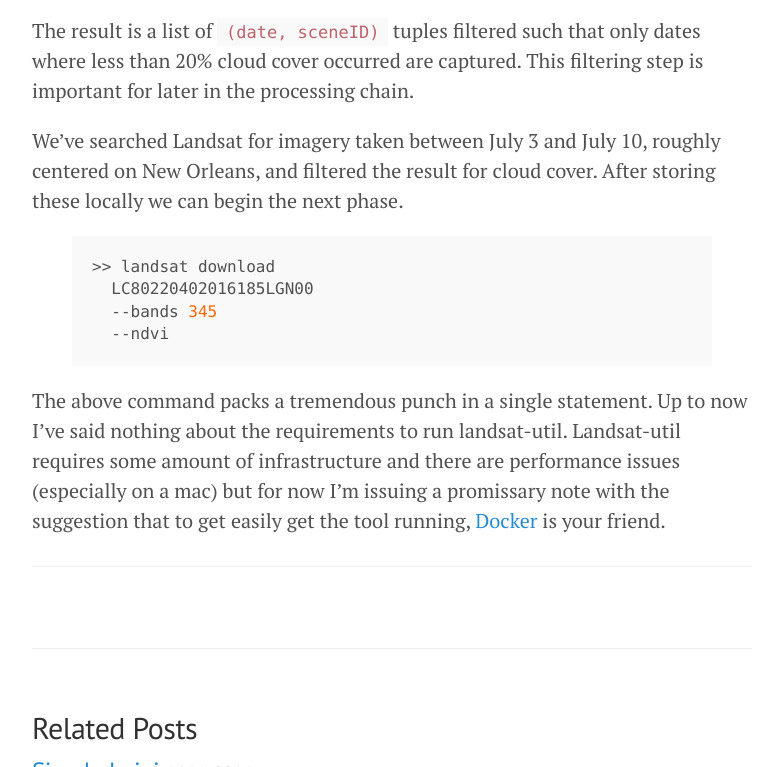
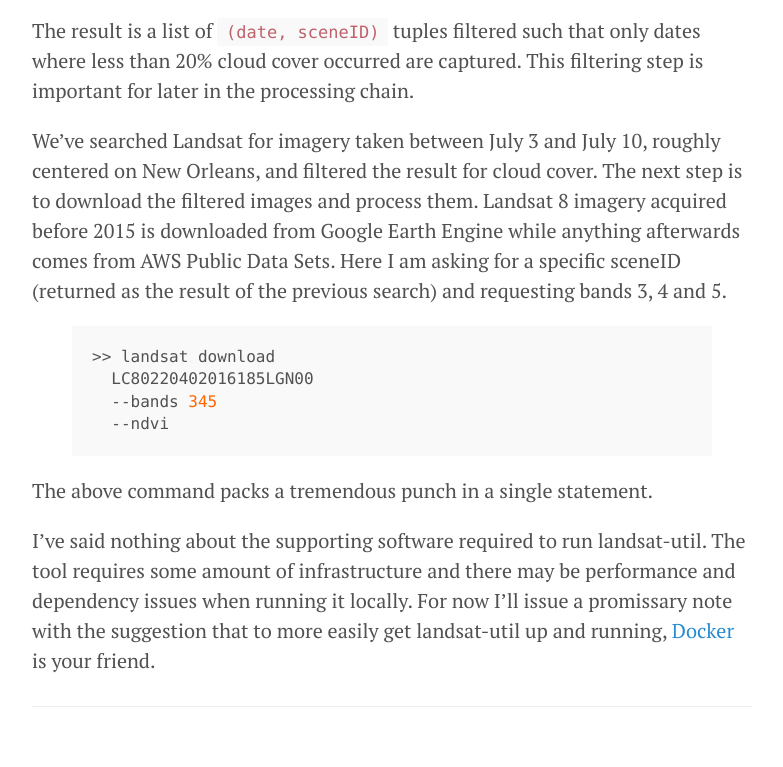
Before and after one commit to geraldmc/geraldmc.github.io, a Jekyll site: the page built from _posts/2016-07-13-luigi-in-orbit.md, in a window 1280 px wide and 900 px high, scrolled down 2973 px, cut to the strip 133-900 px from the top of the window. Shown: the whole strip, without its empty margins (248-1031 px from the left). Built offline with Jekyll 4.4.1, drawn with Linux system fonts in a browser that asks for light colours.

Commit message:
cleans up

```diff
--- a/_posts/2016-07-13-luigi-in-orbit.md
+++ b/_posts/2016-07-13-luigi-in-orbit.md
@@ -103,10 +103,9 @@ The output of above is a JSON response which can be stored as `out.json` on the
 
 <script src="https://gist.github.com/geraldmc/71606541f4e2983d562d353321080a13.js"></script>
 
-
 The result is a list of `(date, sceneID)` tuples filtered such that only dates where less than 20% cloud cover occurred are captured. This filtering step is important for later in the processing chain.
 
-We've searched Landsat for imagery taken between July 3 and July 10, roughly centered on New Orleans, and filtered the result for cloud cover. After storing these locally we can begin the next phase.
+We've searched Landsat for imagery taken between July 3 and July 10, roughly centered on New Orleans, and filtered the result for cloud cover. The next step is to download the filtered images and process them. Landsat 8 imagery acquired before 2015 is downloaded from Google Earth Engine while anything afterwards comes from AWS Public Data Sets. Here I am asking for a specific sceneID (returned as the result of the previous search) and requesting bands 3, 4 and 5.
 
 {% highlight python %}
 >> landsat download
@@ -115,7 +114,9 @@ We've searched Landsat for imagery taken between July 3 and July 10, roughly cen
   --ndvi
 {% endhighlight %}
 
-The above command packs a tremendous punch in a single statement. Up to now I've said nothing about the requirements to run landsat-util. Landsat-util requires some amount of infrastructure and there are performance issues (especially on a mac) but for now I'm issuing a promissary note with the suggestion that to get easily get the tool running, [Docker](https://www.docker.com/) is your friend.
+The above command packs a tremendous punch in a single statement.
+
+I've said nothing about the supporting software required to run landsat-util. The tool requires some amount of infrastructure and there may be performance and dependency issues when running it locally. For now I'll issue a promissary note with the suggestion that to more easily get landsat-util up and running, [Docker](https://www.docker.com/) is your friend.
 
 
 <!-- [Libra](https://libra.developmentseed.org/) is a browser for open Landsat 8 data that may also be used to browse, filter, sort, and download satellite imagery. -->
```
Also changed, not shown: _posts/2016-07-10-the-data-science-of-connectomes.md (+1 -1 lines), _posts/2016-07-12-docker-mac.md (+1 -1 lines).
